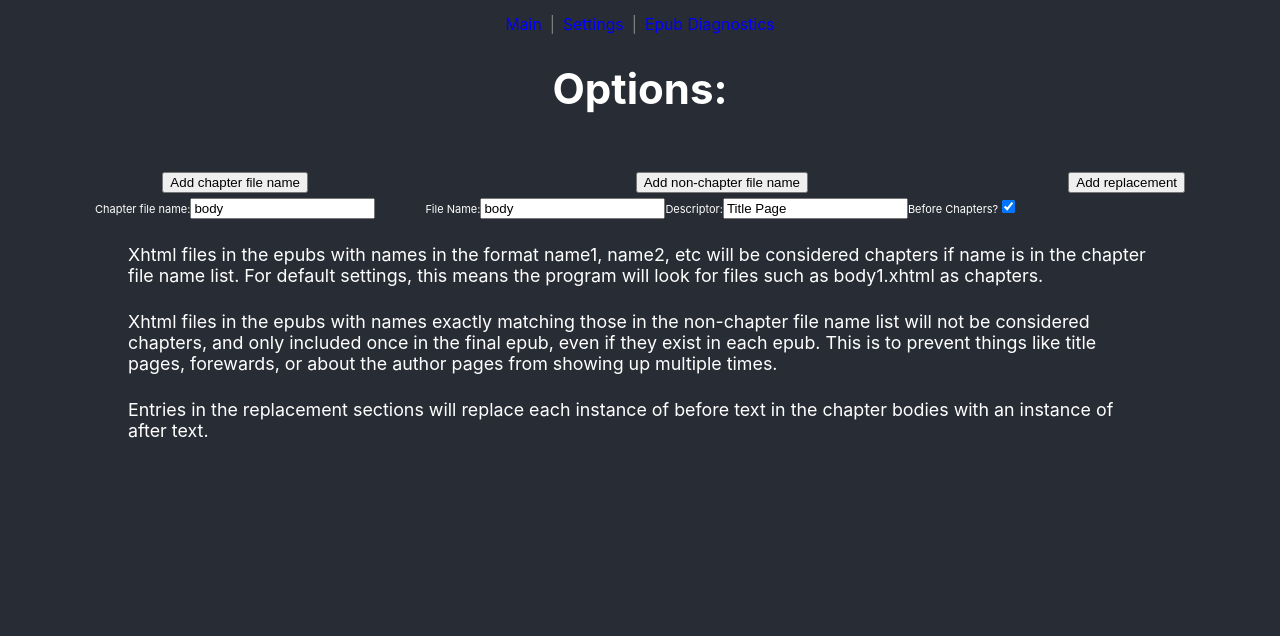
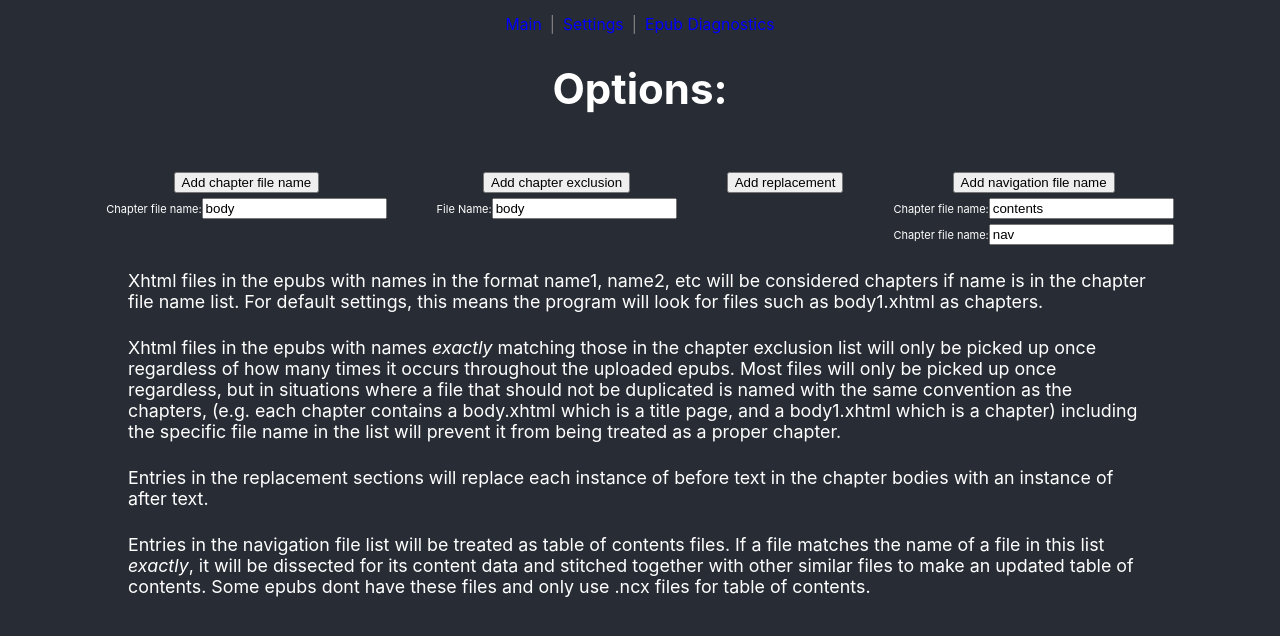
Before and after one commit to katie-morrison/epub-manip-front, a React (Create React App) app: page / in a window 1280 px wide. Both pictures are taken after a click on the button "Settings". Shown: the top 636 px of the page. Built offline with nearby package versions, Linux system fonts and the light colour scheme.

Commit message:
Added field for navigation files NonChapterField now just marks files to be used only once

```diff
--- a/src/components/EpubDirectory.js
+++ b/src/components/EpubDirectory.js
@@ -29,7 +29,8 @@ function EpubDirectory() {
 let directoryContainer
 const fileOptions = {
     chapterFormat: [{id: 0, format: 'body'}],
-    nonChapterXHTML: [{id: 0, format: 'body', descriptor: 'Title Page', isBeforeChapters: true}],
+    nonChapterXHTML: [{id: 0, fileName: 'body'}],
+    xhtmlNav: [{id: 0, format: 'contents'}, {id: 1, format: 'nav'}],
     replacements: []
   }
 
@@ -52,13 +53,16 @@ function updateOptions() {
     let bodyFormatContainer = document.querySelector('#bodyFormatContainer')
     let nonBodyFormatContainer = document.querySelector('#nonBodyFormatContainer')
     let replacementsContainer = document.querySelector('#replacementsContainer')
-    if (bodyFormatContainer && nonBodyFormatContainer && replacementsContainer) {
+    let navsContainer = document.querySelector('#navsContainer')
+    if (bodyFormatContainer && nonBodyFormatContainer && replacementsContainer && navsContainer) {
         let newChapterFormats = []
         let newNonBodyFormats = []
         let newReplacements = []
+        let newNavs = []
         let chapterFormats = bodyFormatContainer.querySelectorAll('.chapterFormat')
-        let nonBodyFormats = nonBodyFormatContainer.querySelectorAll('.nonChapterField')
+        let nonBodyFormats = nonBodyFormatContainer.querySelectorAll('.nonChapterFileName')
         let replacements = replacementsContainer.querySelectorAll('.replaceField')
+        let navs = navsContainer.querySelectorAll('.navFormat')
         for (let chapterFormat of chapterFormats) {
             if (chapterFormat.value) {
                 let id = parseInt(chapterFormat.id.replace('chapterFormat', ''))
@@ -66,12 +70,9 @@ function updateOptions() {
             }
         }
         for (let nonBodyFormat of nonBodyFormats) {
-            let format = nonBodyFormat.querySelector('.nonChapterFileName')
-            let descriptor = nonBodyFormat.querySelector('.descriptor')
-            if (format.value && descriptor.value) {
-                let id = parseInt(format.id.replace('nonChapterFileName', ''))
-                let isBeforeChapters = nonBodyFormat.querySelector('.beforeChapterCheck')
-                newNonBodyFormats.push({id: id, format: format.value, descriptor: descriptor.value, isBeforeChapters: isBeforeChapters.checked})
+            if (nonBodyFormat.value) {
+                let id = parseInt(nonBodyFormat.id.replace('nonChapterFileName', ''))
+                newNonBodyFormats.push({id: id, fileName: nonBodyFormat.value})
             }
         }
         for (let replacement of replacements) {
@@ -82,9 +83,16 @@ function updateOptions() {
                 newReplacements.push({id: id, before: before.value, after: after.value})
             }
         }
+        for (let nav of navs) {
+            if (nav.value) {
+                let id = parseInt(nav.id.replace('navFormat', ''))
+                newNavs.push({id: id, format: nav.value})
+            }
+        }
         fileOptions.chapterFormat = newChapterFormats
         fileOptions.nonChapterXHTML = newNonBodyFormats
         fileOptions.replacements = newReplacements
+        fileOptions.xhtmlNav = newNavs
     }
 }
 
--- a/src/components/EpubManip.js
+++ b/src/components/EpubManip.js
@@ -81,7 +81,7 @@ function send() {
     alert('No .epubs uploaded!')
     return
   }
-  fileOptions.outputName = outputName
+  fileOptions['outputName'] = outputName
   formData.append('fileOptions',JSON.stringify(fileOptions))
   axios.post(`${backend}/uploads`, formData, {
     headers: {
--- a/src/components/EpubSettings.js
+++ b/src/components/EpubSettings.js
@@ -3,6 +3,7 @@ import { useEffect } from 'react';
 import ChapterContainer from './ChapterContainer';
 import NonChapterContainer from './NonChapterContainer';
 import ReplacementContainer from './ReplacementContainer';
+import NavContainer from './NavContainer';
 
 function EpubSettings(props) {
     useEffect(() => {
@@ -10,9 +11,11 @@ function EpubSettings(props) {
         bodyFormatContainer = ReactDOM.createRoot(document.querySelector('#bodyFormatContainer'))
         nonBodyFormatContainer = ReactDOM.createRoot(document.querySelector('#nonBodyFormatContainer'))
         replacementsContainer = ReactDOM.createRoot(document.querySelector('#replacementsContainer'))
+        navsContainer = ReactDOM.createRoot(document.querySelector('#navsContainer'))
         bodyFormatContainer.render(<ChapterContainer chapterData={fileOptions.chapterFormat} />)
         nonBodyFormatContainer.render(<NonChapterContainer nonChapterData={fileOptions.nonChapterXHTML}/>)
         replacementsContainer.render(<ReplacementContainer replacementData={fileOptions.replacements}/>)
+        navsContainer.render(<NavContainer navData={fileOptions.xhtmlNav}/>)
         document.title = 'Upload Settings'
     }, [props])
     return (
@@ -24,19 +27,25 @@ function EpubSettings(props) {
                     <div id="bodyFormatContainer"></div>
                 </div>
                 <div className="options-block">
-                    <button type="button" onClick={add_non_chapter_format}>Add non-chapter file name</button>
+                    <button type="button" onClick={add_non_chapter_format}>Add chapter exclusion</button>
                     <div id="nonBodyFormatContainer"></div>
                 </div>
                 <div className="options-block">
                     <button type="button" onClick={add_replacement}>Add replacement</button>
                     <div id="replacementsContainer"></div>
                 </div>
+                <div className="options-block">
+                    <button type="button" onClick={add_nav}>Add navigation file name</button>
+                    <div id="navsContainer"></div>
+                </div>
             </div>
             <p>Xhtml files in the epubs with names in the format name1, name2, etc will be considered chapters if name is in the chapter file name list. For default settings, this means the program will look for files such as body1.xhtml as chapters.</p>
             <br />
-            <p>Xhtml files in the epubs with names exactly matching those in the non-chapter file name list will not be considered chapters, and only included once in the final epub, even if they exist in each epub. This is to prevent things like title pages, forewards, or about the author pages from showing up multiple times.</p>
+            <p>Xhtml files in the epubs with names <em>exactly</em> matching those in the chapter exclusion list will only be picked up once regardless of how many times it occurs throughout the uploaded epubs. Most files will only be picked up once regardless, but in situations where a file that should not be duplicated is named with the same convention as the chapters, (e.g. each chapter contains a body.xhtml which is a title page, and a body1.xhtml which is a chapter) including the specific file name in the list will prevent it from being treated as a proper chapter.</p>
             <br />
             <p>Entries in the replacement sections will replace each instance of before text in the chapter bodies with an instance of after text.</p>
+            <br />
+            <p>Entries in the navigation file list will be treated as table of contents files. If a file matches the name of a file in this list <em>exactly</em>, it will be dissected for its content data and stitched together with other similar files to make an updated table of contents. Some epubs dont have these files and only use .ncx files for table of contents.</p>
         </div>
     )
 }
@@ -44,19 +53,20 @@ function EpubSettings(props) {
 let bodyFormatContainer
 let nonBodyFormatContainer
 let replacementsContainer
+let navsContainer
 let fileOptions
 
 function add_chapter_format() {
     let lastEntry = fileOptions.chapterFormat.at(-1)
     const id = lastEntry ? lastEntry.id + 1 : 0
     fileOptions.chapterFormat.push({id: id, format: ''})
-    bodyFormatContainer.render(<ChapterContainer chapterData={fileOptions.chapterFormat} />)
+    bodyFormatContainer.render(<ChapterContainer chapterData={fileOptions.chapterFormat}/>)
 }
 
 function add_non_chapter_format() {
     let lastEntry = fileOptions.nonChapterXHTML.at(-1)
     const id = lastEntry ? lastEntry.id + 1 : 0
-    fileOptions.nonChapterXHTML.push({id: id, format: '', descriptor: '', isBeforeChapters: true})
+    fileOptions.nonChapterXHTML.push({id: id, fileName: ''})
     nonBodyFormatContainer.render(<NonChapterContainer nonChapterData={fileOptions.nonChapterXHTML}/>)
 }
 
@@ -67,4 +77,11 @@ function add_replacement() {
     replacementsContainer.render(<ReplacementContainer replacementData={fileOptions.replacements}/>)
 }
 
+function add_nav() {
+    let lastEntry = fileOptions.xhtmlNav.at(-1)
+    const id = lastEntry ? lastEntry.id + 1 : 0
+    fileOptions.xhtmlNav.push({id: id, format: ''})
+    navsContainer.render(<NavContainer navData={fileOptions.xhtmlNav}/>)
+}
+
 export default EpubSettings
--- /dev/null
+++ b/src/components/NavContainer.js
@@ -0,0 +1,13 @@
+import NavField from "./NavField";
+
+function NavContainer(props) {
+    return (
+        <div>
+            {props.navData.map(data => (
+                <NavField key={data.id} id={data.id} navFormat={data.format} />
+            ))}
+        </div>
+    )
+}
+
+export default NavContainer
--- /dev/null
+++ b/src/components/NavField.js
@@ -0,0 +1,10 @@
+function NavField(props) {
+    return (
+        <div className='navField'>
+            <label htmlFor={'navFormat' + props.id}>Chapter file name:</label>
+            <input id={'navFormat' + props.id} className='navFormat' type='text' defaultValue={props.navFormat}></input>
+        </div>
+    )
+}
+
+export default NavField
--- a/src/components/NonChapterContainer.js
+++ b/src/components/NonChapterContainer.js
@@ -4,7 +4,7 @@ function NonChapterContainer(props) {
     return (
         <div>
             {props.nonChapterData.map(data => (
-                <NonChapterField key={data.id} id={data.id} nonChapterName={data.format} descriptor={data.descriptor} checked={data.isBeforeChapters}/>
+                <NonChapterField key={data.id} id={data.id} fileName={data.fileName}/>
             ))}
         </div>
     )
--- a/src/components/NonChapterField.js
+++ b/src/components/NonChapterField.js
@@ -2,11 +2,7 @@ function NonChapterField(props) {
     return (
         <div className='nonChapterField'>
             <label htmlFor={'nonChapterFileName' + props.id}>File Name:</label>
-            <input id={'nonChapterFileName' + props.id} className='nonChapterFileName' type='text' defaultValue={props.nonChapterName}></input>
-            <label htmlFor={'descriptor' + props.id}>Descriptor:</label>
-            <input id={'descriptor' + props.id} className='descriptor' type='text' defaultValue={props.descriptor}></input>
-            <label htmlFor={'beforeChapterCheck' + props.id}>Before Chapters?</label>
-            <input id={'beforeChapterCheck' + props.id} className='beforeChapterCheck' type='checkbox' defaultChecked={props.checked}></input>
+            <input id={'nonChapterFileName' + props.id} className='nonChapterFileName' type='text' defaultValue={props.fileName}></input>
         </div>
     )
 }
```
